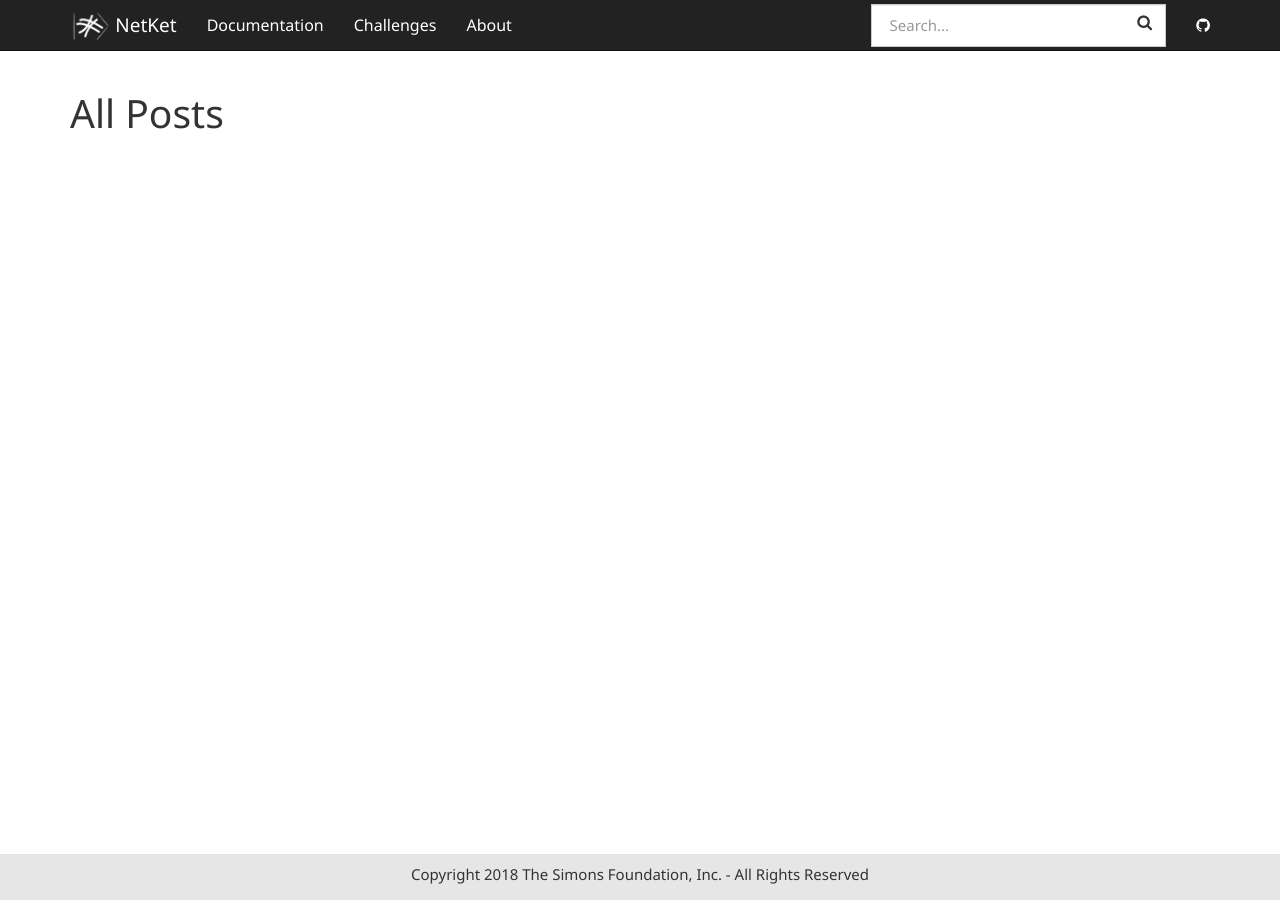
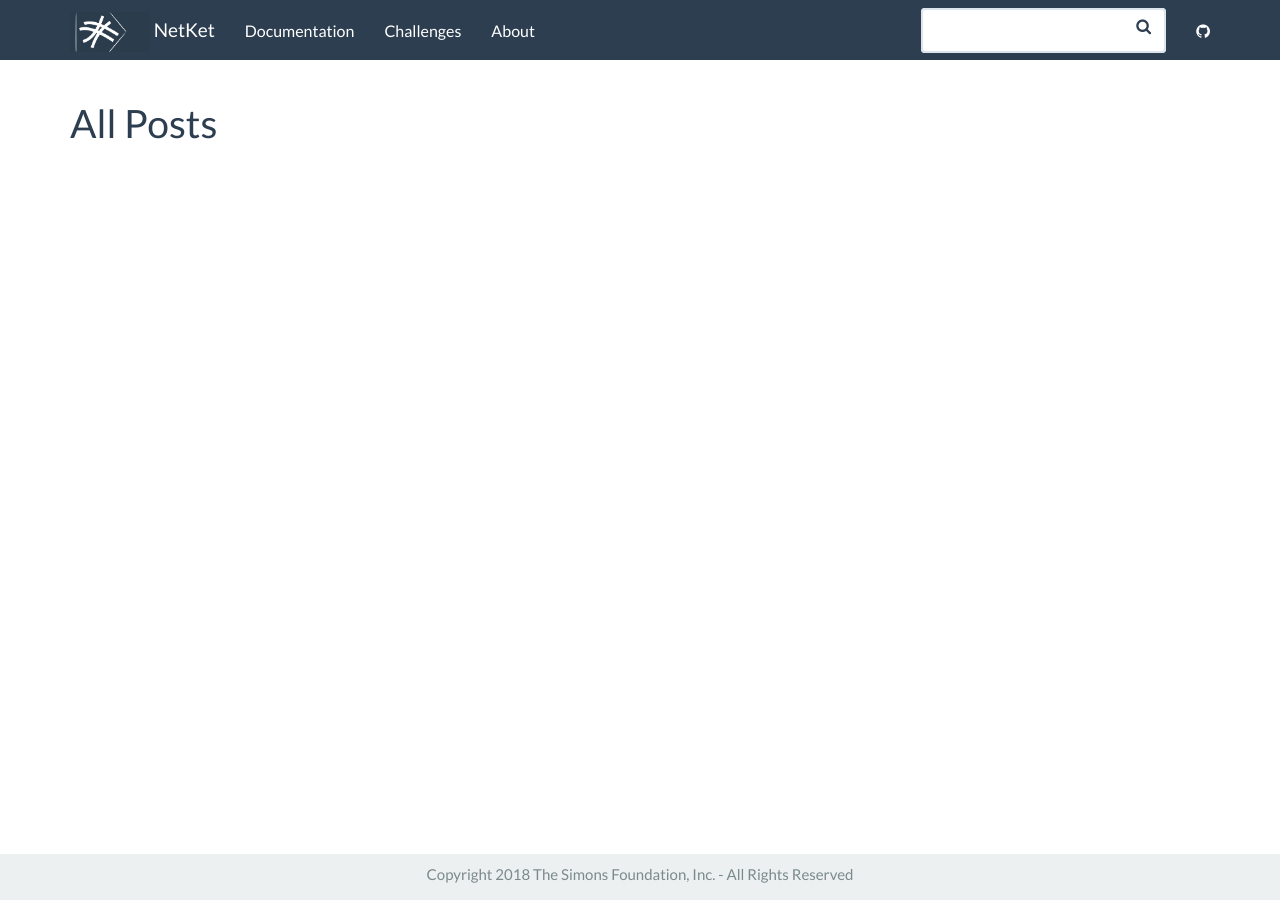
Before and after one commit to netket/netket-website, a Jekyll site: the page built from allposts.html, in a window 1280 px wide. Built offline with Jekyll 4.4.1, drawn with Linux system fonts in a browser that asks for light colours; nearby versions of some CDN libraries; comment, search, counter and statistics services are not loaded.

Commit message:
few changes

```diff
--- a/_config.yml
+++ b/_config.yml
@@ -11,7 +11,7 @@
 
 # theme options from https://bootswatch.com/
 # comment out this to use default Bootstrap
-bootwatch: cosmo
+bootwatch: flatly
 
 # Build settings
 markdown: kramdown
--- a/_includes/docs_nav.html
+++ b/_includes/docs_nav.html
@@ -1,3 +1,4 @@
+</br>
 <div class="panel-group" id="accordion" role="tablist" aria-multiselectable="true">
 {% for section in site.data.docs %}
   <div class="panel panel-default">
--- a/_includes/topnav.html
+++ b/_includes/topnav.html
@@ -20,7 +20,7 @@
             <div class="navbar-right">
                 <form class="navbar-form navbar-left">
                     <div class="form-group has-feedback">
-                        <input id="search-box" type="text" class="form-control" placeholder="Search...">
+                        <input id="search-box" type="text" class="form-control">
                         <i class="fa fa-search form-control-feedback"></i>
                     </div>
                 </form>
--- a/_layouts/docs.html
+++ b/_layouts/docs.html
@@ -6,10 +6,10 @@ layout: default
 </script>
 <div class="container">
     <div class="row">
+    </br>
         <div class="col-md-3">
           {% include docs_nav.html %}
         </div>
-
         <div class="col-md-9">
             <h1>{{ page.title }}</h1>
             <div id="markdown-content-container">{{ content }}</div>
```
Also changed, not shown: Gemfile.lock, img/favicon.jpg, img/favicon.png, img/logonav.png, 2 other files.
